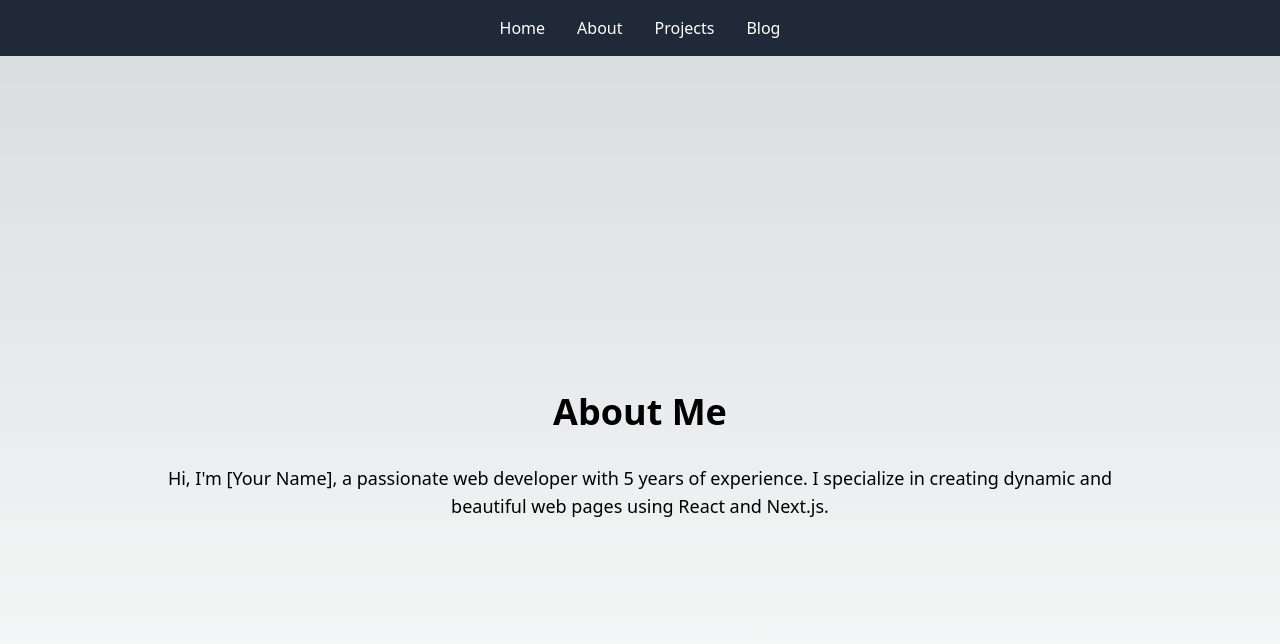
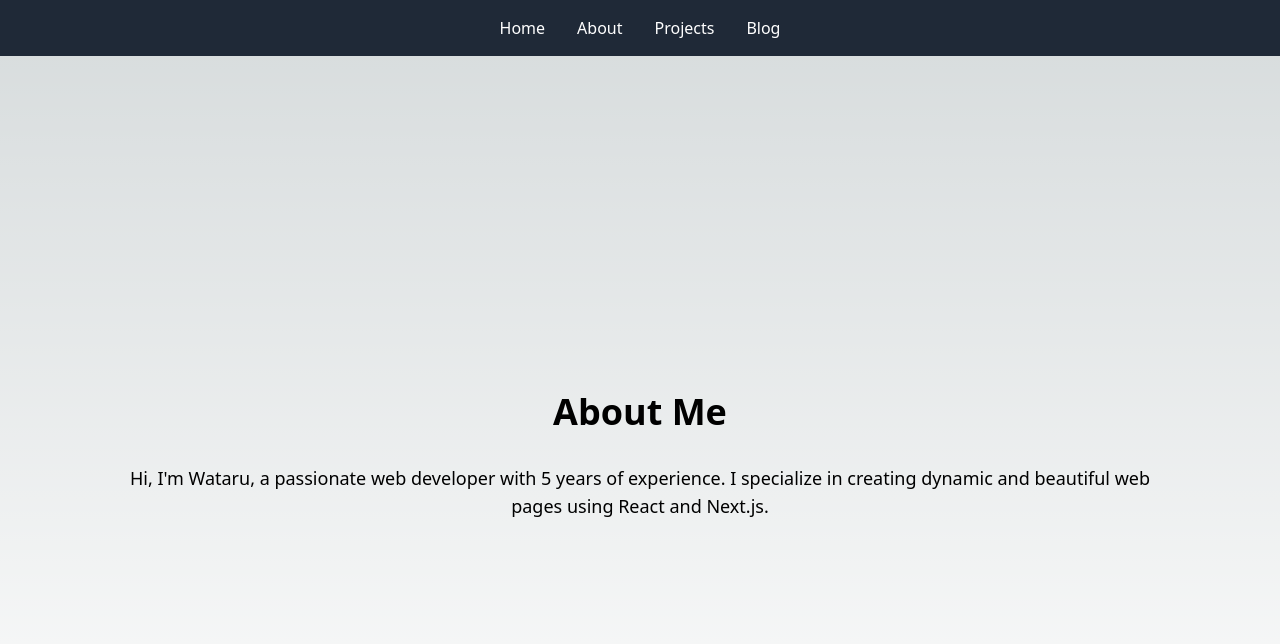
Before and after one commit to tarurata/portfolio-2024, a Next.js app: page /about in a window 1280 px wide. Shown: the top 644 px of the page. Built offline with nearby package versions, Linux system fonts and the light colour scheme.

Commit message:
Escape special characters in JSX

```diff
--- a/app/about/page.tsx
+++ b/app/about/page.tsx
@@ -4,7 +4,7 @@ const About: React.FC = () => {
             <div className="w-full max-w-5xl text-center">
                 <h1 className="text-4xl font-bold mb-8">About Me</h1>
                 <p className="text-lg">
-                    Hi, I'm [Your Name], a passionate web developer with 5 years of experience.
+                    Hi, I&#39;m Wataru, a passionate web developer with 5 years of experience.
                     I specialize in creating dynamic and beautiful web pages using React and Next.js.
                 </p>
             </div>
--- a/app/page.tsx
+++ b/app/page.tsx
@@ -6,7 +6,7 @@ const Home: React.FC = () => {
             <div className="w-full max-w-5xl flex flex-col items-center text-center">
                 <h1 className="text-4xl font-bold mb-8">Welcome to My Portfolio</h1>
                 <p className="text-lg mb-8">
-                    Hi, I'm Wataru Murata, a passionate web developer with 5 years of experience.
+                    Hi, I&#39;m Wataru Murata, a passionate web developer with 5 years of experience.
                 </p>
                 <Image
                     src="/profile.jpg"
```
